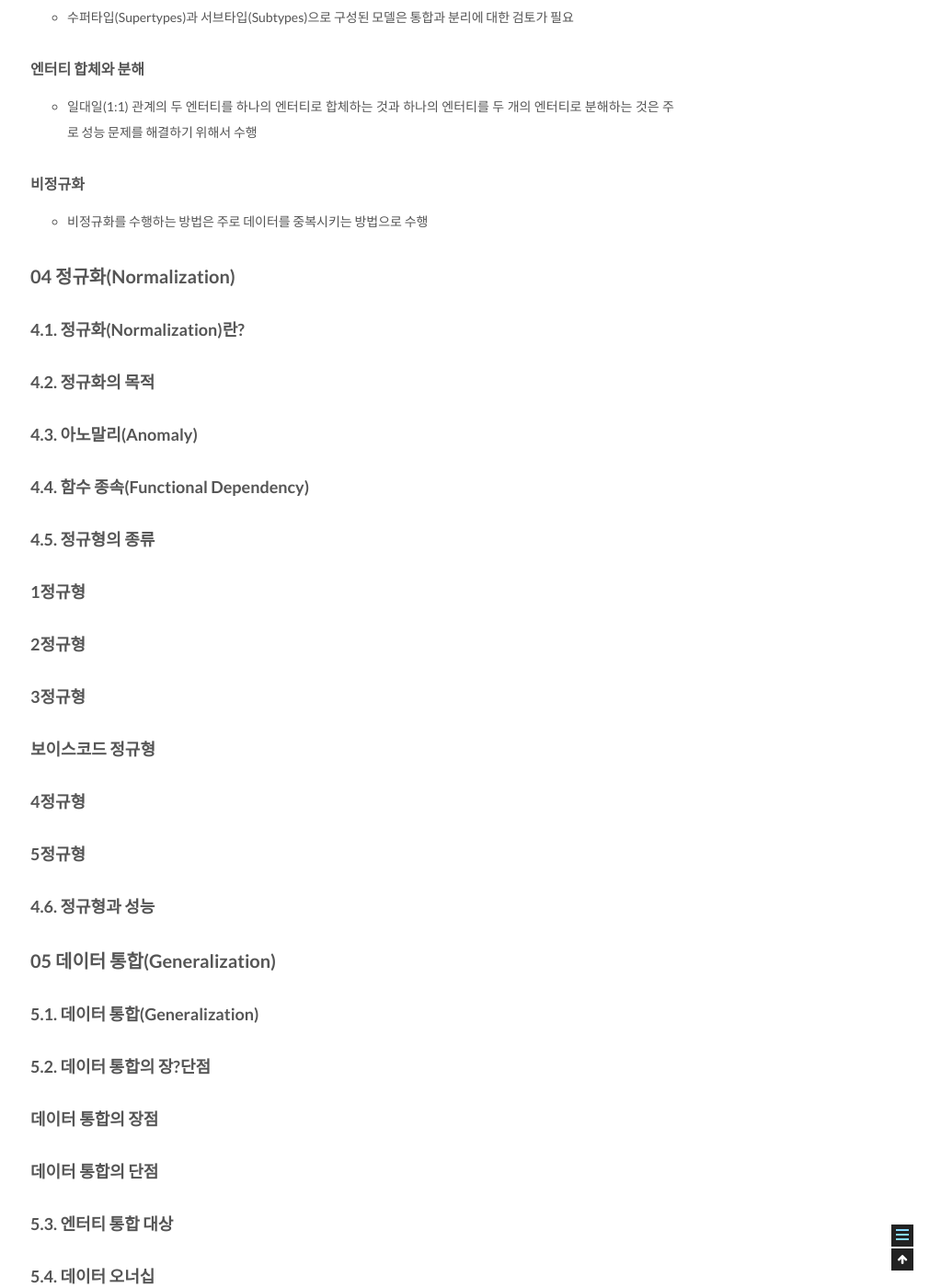
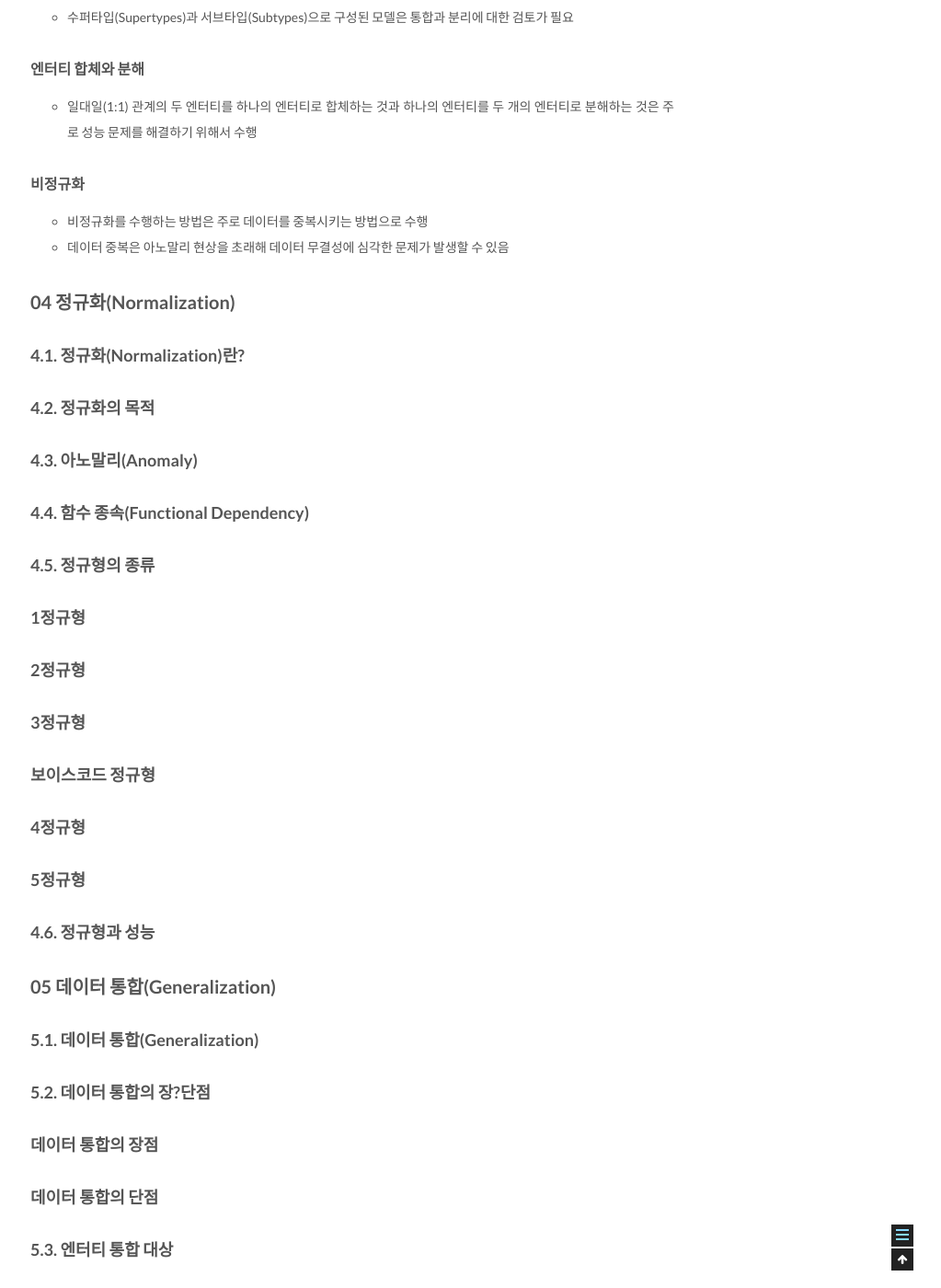
Before and after one commit to csj4032/csj4032.github.io, a Jekyll site: the page built from _posts/2018-05-02-관계형데이터모델링프리미엄가이드.md, in a window 1280 px wide and 1400 px high, scrolled down 10289 px. Shown: the whole window at 92% size, without its empty margins (257-1280 px from the left). Built offline with Jekyll 4.4.1, drawn with Linux system fonts in a browser that asks for light colours; comment, search, counter and statistics services are not loaded.

Commit message:
관계형 데이터 베이스 모델링 포스팅 수정

```diff
--- a/_posts/2018-05-02-관계형데이터모델링프리미엄가이드.md
+++ b/_posts/2018-05-02-관계형데이터모델링프리미엄가이드.md
@@ -317,6 +317,7 @@ comments: true
 
 #### 비정규화
 * 비정규화를 수행하는 방법은 주로 데이터를 중복시키는 방법으로 수행
+* 데이터 중복은 아노말리 현상을 초래해 데이터 무결성에 심각한 문제가 발생할 수 있음
 
 ## 04 정규화(Normalization)
 
```
